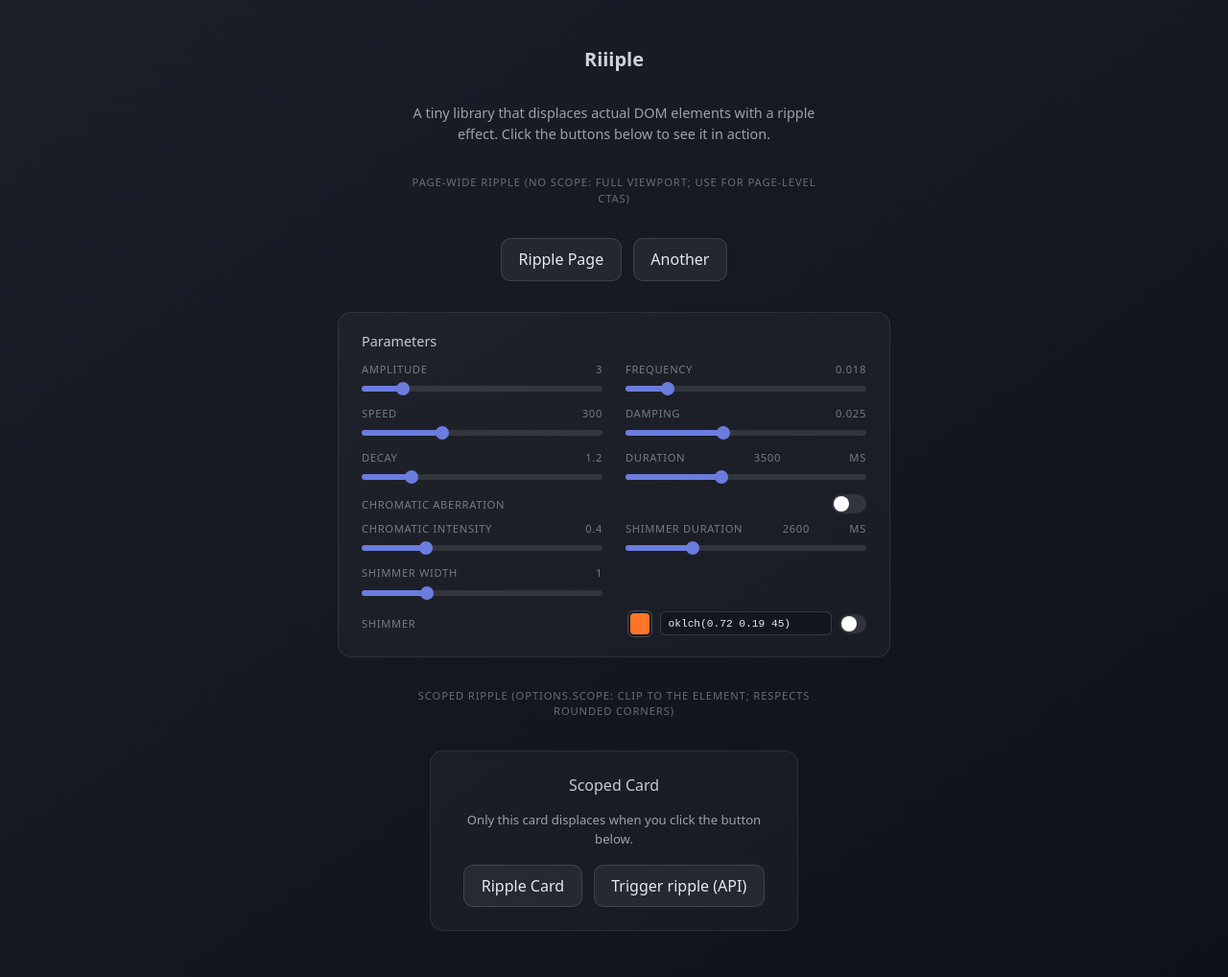
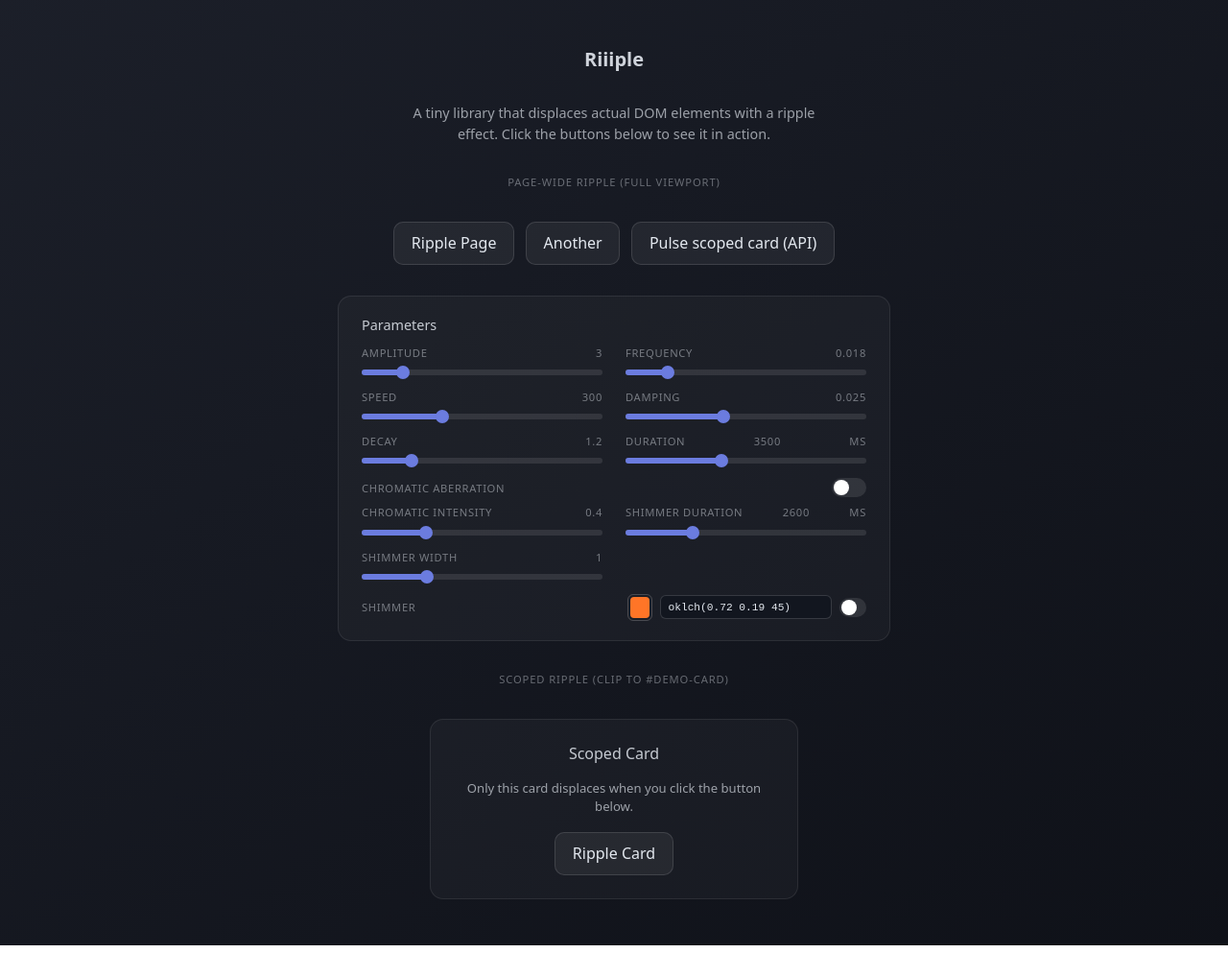
Before and after one commit to Arman-Luthra/ripppl, a website built with Vite: page index.html in a window 1280 px wide. Shown: the whole page at 96% size. After the commit the page ends 985 px from the top, so only its background shows below. Built offline with nearby package versions, Linux system fonts and the light colour scheme.

Commit message:
fix(demo): restore single card button; move API pulse to page row
The flex row with two buttons inside the card changed layout. Keep the
scoped card as one trigger; demo card.trigger() from the top row.

```diff
--- a/index.html
+++ b/index.html
@@ -250,10 +250,11 @@
       Click the buttons below to see it in action.
     </p>
 
-    <p class="section-label">Page-wide ripple (no scope: full viewport; use for page-level CTAs)</p>
+    <p class="section-label">Page-wide ripple (full viewport)</p>
     <div class="row">
       <button type="button" class="page-trigger">Ripple Page</button>
       <button type="button" class="page-trigger">Another</button>
+      <button type="button" id="card-pulse">Pulse scoped card (API)</button>
     </div>
 
     <div class="controls" id="controls">
@@ -373,14 +374,11 @@
       </div>
     </div>
 
-    <p class="section-label">Scoped ripple (options.scope: clip to the element; respects rounded corners)</p>
+    <p class="section-label">Scoped ripple (clip to #demo-card)</p>
     <div class="card" id="demo-card">
       <h2>Scoped Card</h2>
       <p>Only this card displaces when you click the button below.</p>
-      <div class="row">
-        <button type="button" id="card-trigger">Ripple Card</button>
-        <button type="button" id="card-pulse">Trigger ripple (API)</button>
-      </div>
+      <button type="button" id="card-trigger">Ripple Card</button>
     </div>
 
     <script type="module" src="/src/demo.ts"></script>
```
